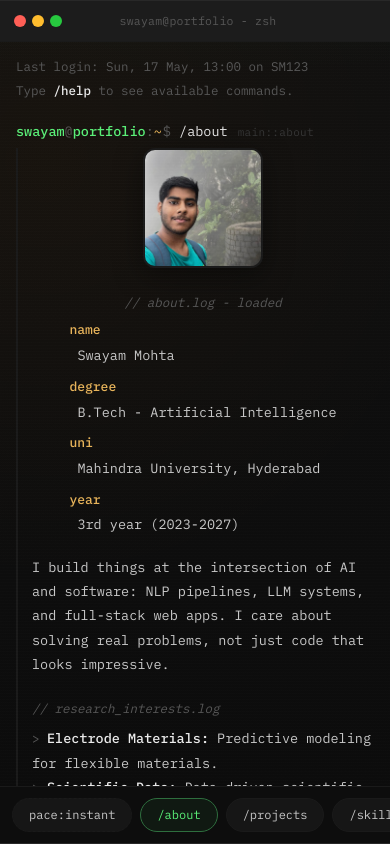
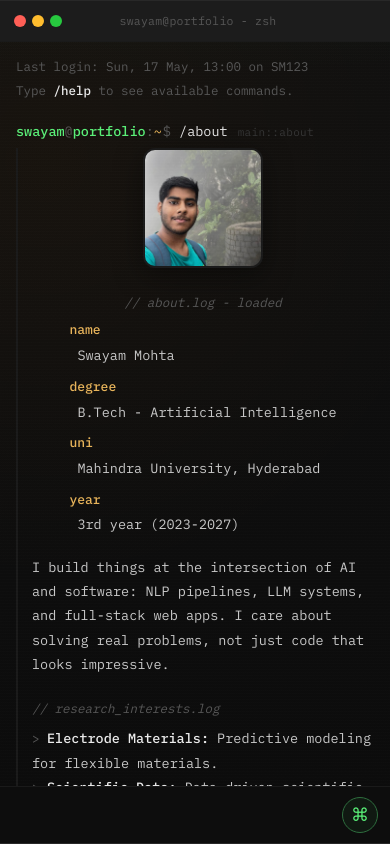
Before and after one commit to SwayamMohta/Portfolio, a React (Vite) app: page /#/about in a window 390 px wide. Built offline with nearby package versions, Linux system fonts and the light colour scheme.

Commit message:
style: hide cmd pills on mobile, only show drawer FAB

```diff
--- a/src/App.css
+++ b/src/App.css
@@ -628,21 +628,9 @@
     display: none;
   }
 
+  /* Hide all cmd pills on mobile — the drawer handles navigation */
   .cmd-btn {
-    padding: 8px 16px;
-    font-size: 12px;
-    border-radius: 20px;
-    background: rgba(255, 255, 255, 0.04);
-    white-space: nowrap;
-    border-color: var(--border-dim);
-    color: var(--text);
-    transition: background 0.15s, border-color 0.15s;
-  }
-
-  .cmd-btn--active {
-    background: var(--green-faint);
-    color: var(--green);
-    border-color: var(--green-dim);
+    display: none;
   }
 
   /* Prevent browser automatic zoom-in shift when focusing input on mobile */
```
